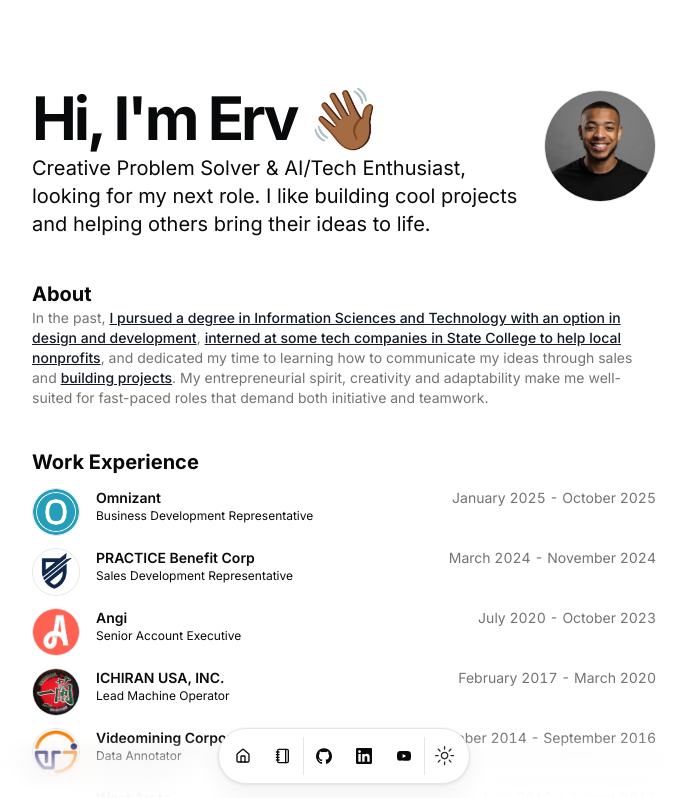
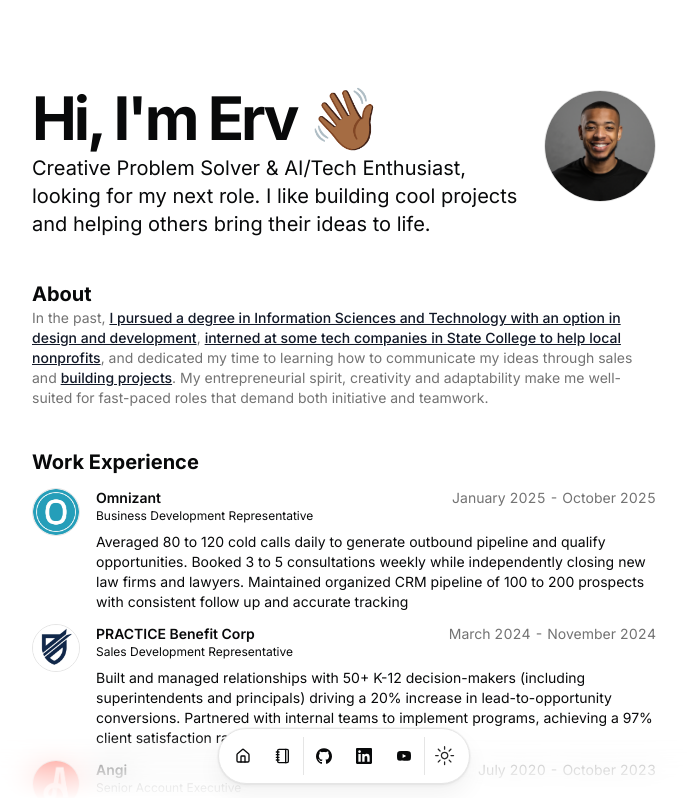
Before and after one commit to twosyntaxerrors/ervnoel-portfolio, a Next.js app: page / in a window 1280 px wide. Shown: the top 798 px of the page, without its empty margins (296-983 px from the left). Built offline with nearby package versions, Linux system fonts and the light colour scheme.

Commit message:
Open resume descriptions by default

```diff
--- a/src/components/resume-card.tsx
+++ b/src/components/resume-card.tsx
@@ -29,7 +29,7 @@
   period,
   description,
 }: ResumeCardProps) => {
-  const [isExpanded, setIsExpanded] = React.useState(false);
+  const [isExpanded, setIsExpanded] = React.useState(Boolean(description));
 
   const handleClick = (e: React.MouseEvent<HTMLAnchorElement, MouseEvent>) => {
     if (description) {
```
